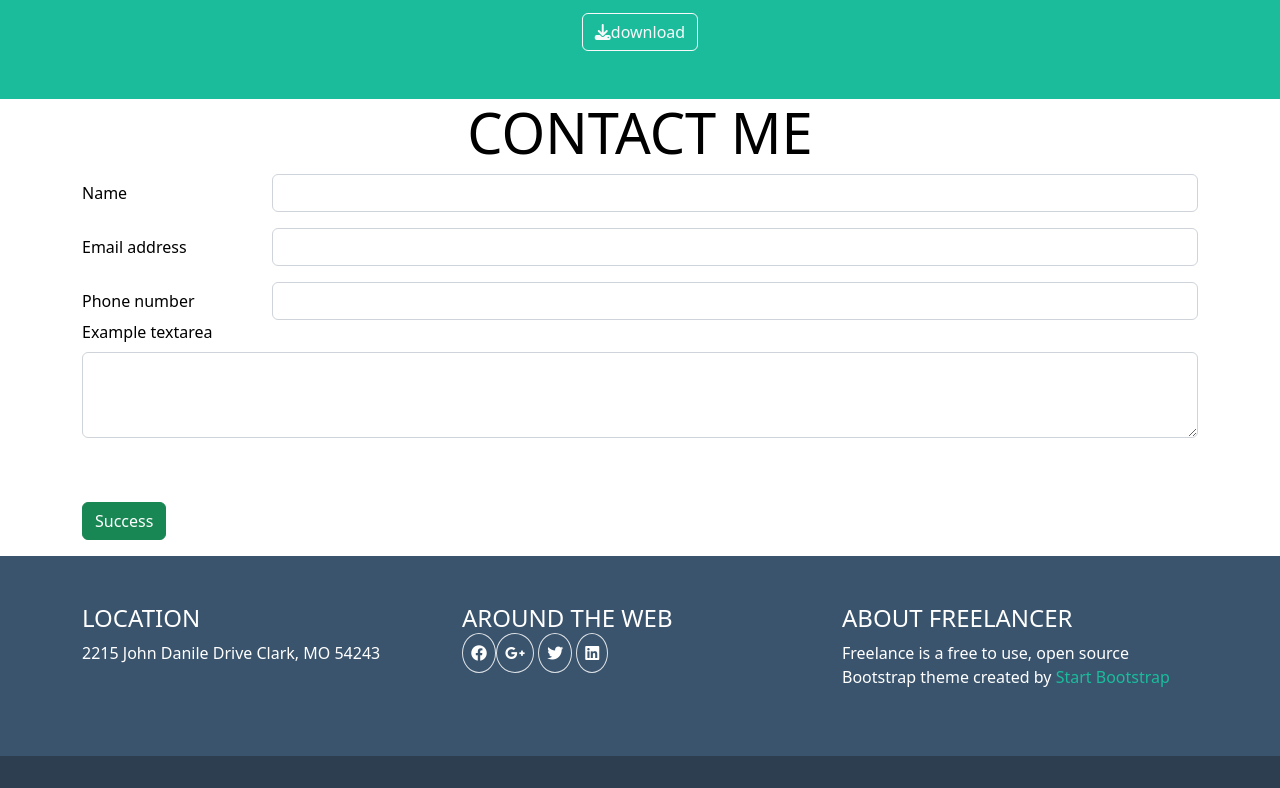
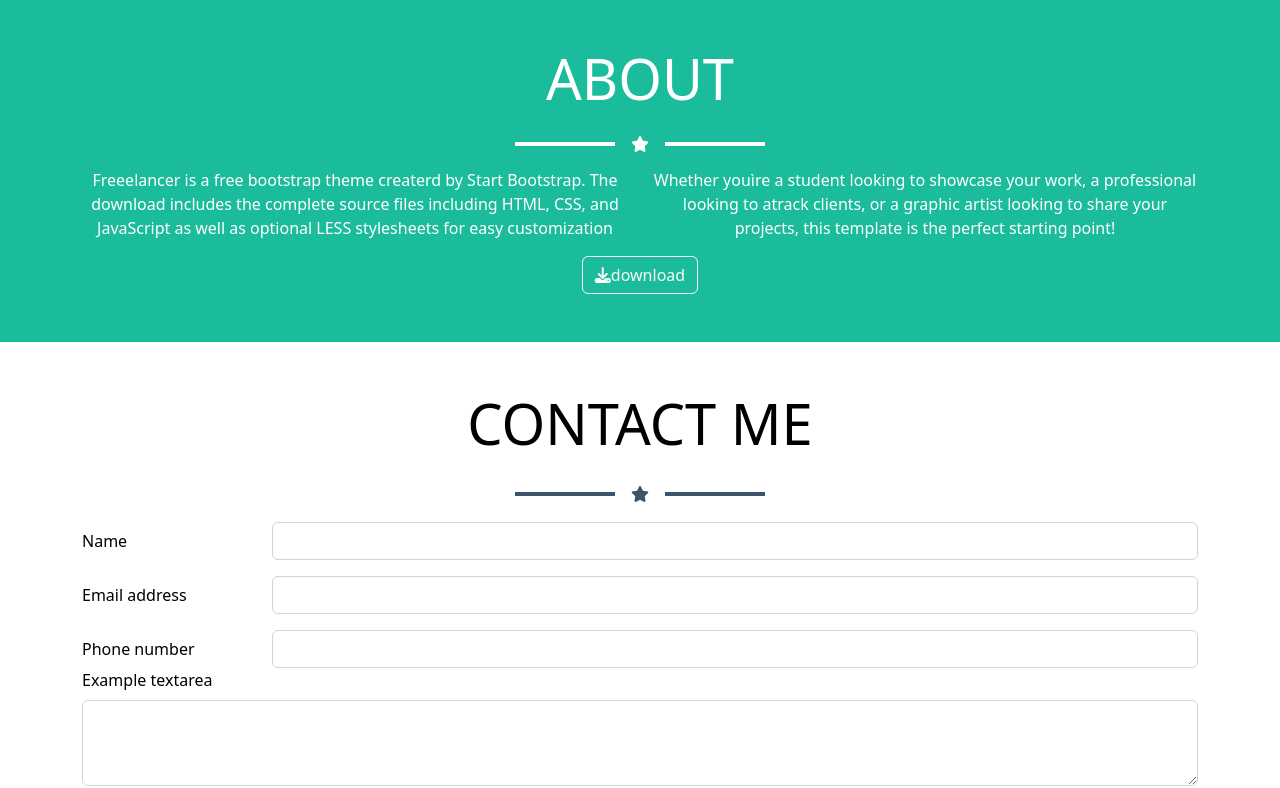
Before and after one commit to Alessio-DiNardo/html-css-bootstrap-freelancer, a plain HTML site: page index.html in a window 1280 px wide. Shown: the part 1295-2083 px from the top of the page. Drawn offline with nearby package versions, Linux system fonts and the light colour scheme.

Commit message:
Add stars

```diff
--- a/css/style.css
+++ b/css/style.css
@@ -20,7 +20,6 @@ section.white{
 }
 
 section.blue{
-    height: 200px;
     width: 100%;
     background-color: #3a546d;
     color: white;
@@ -33,9 +32,20 @@ section.end{
 }
 
 div.bar{
-    height: 2px;
+    height: 4px;
+    width: 100px;
+}
+
+div.bar.bar-white{
     background-color: white;
-    width: 20px;
+}
+
+div.bar.bar-blue{
+    background-color: #3a546d;
+}
+
+div.bar-blue{
+    color: #3a546d;
 }
 
 img.my_img{
--- a/index.html
+++ b/index.html
@@ -39,11 +39,16 @@
     <main>
         <section class="green">
             <div class="container">
-                <div class="row">
-                    <div class="col-12  text-center">
+                <div class="row py-5">
+                    <div class="col-12 text-center">
                         <img class="my_img" src="./img/avatar.svg" alt="avatar">
                         <h1><strong>START BOOTSTRAP</strong></h1>
-                        <h2>GRAPHIC ARTCIST-WEB DESIGNER-ILLUSTRATOR</h2>
+                        <div class="d-flex justify-content-center align-items-center py-3">
+                            <div class="bar bar-white"></div>
+                            <i class="fa-solid fa-star px-3"></i>
+                            <div class="bar bar-white"></div>
+                        </div>
+                        <h3>GRAPHIC ARTCIST-WEB DESIGNER-ILLUSTRATOR</h3>
                     </div>
                 </div>
             </div>
@@ -54,6 +59,13 @@
                     <!-- !TESTO -->
                     <div class="col-12 text-center">
                         <h1 class="pt-5">PORTFOLIO</h1>
+                        <div class="d-flex justify-content-center align-items-center py-3">
+                            <div class="bar bar-blue"></div>
+                            <div class="bar-blue">
+                                <i class="fa-solid fa-star px-3"></i>
+                            </div>
+                            <div class="bar bar-blue"></div>
+                        </div>
                     </div>
                 </div>
                 <div class="row mb-3">
@@ -97,6 +109,11 @@
                     <!-- !TESTO -->
                     <div class="col-12">
                         <h1>ABOUT</h1>
+                        <div class="d-flex justify-content-center align-items-center py-3 ">
+                            <div class="bar bar-white"></div>
+                            <i class="fa-solid fa-star px-3"></i>
+                            <div class="bar bar-white"></div>
+                        </div>
                     </div>
                 </div>
                 <div class="row">
@@ -123,8 +140,15 @@
         <section class="white">
             <div class="container">
                 <div class="row">
-                    <div class="col-12 text-center">
+                    <div class="col-12 text-center pt-5">
                         <h1>CONTACT ME</h1>
+                        <div class="d-flex justify-content-center align-items-center py-3 ">
+                            <div class="bar bar-blue"></div>
+                            <div class="bar-blue">
+                                <i class="fa-solid fa-star px-3"></i>
+                            </div>
+                            <div class="bar bar-blue"></div>
+                        </div>
                     </div>
                 </div>
                 <div class="mb-3 row">
@@ -160,7 +184,7 @@
     <footer>
         <section class="blue">
             <div class="container">
-                <div class="row pt-5">
+                <div class="row py-5 text-center">
                     <div class="col-4">
                         <h4>LOCATION</h4>
                         <p>2215 John Danile Drive Clark, MO 54243</p>
```
